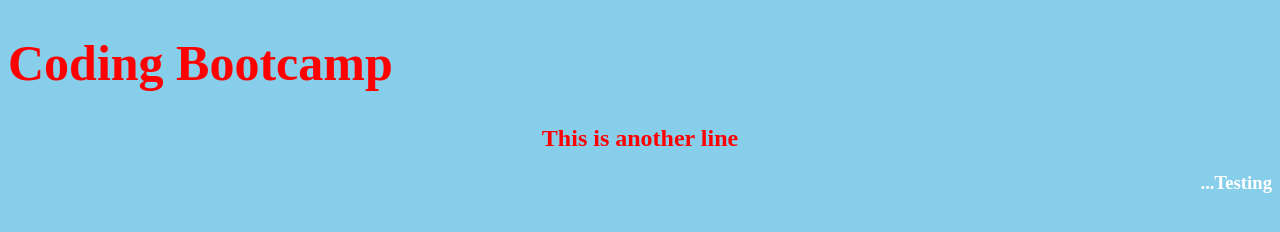
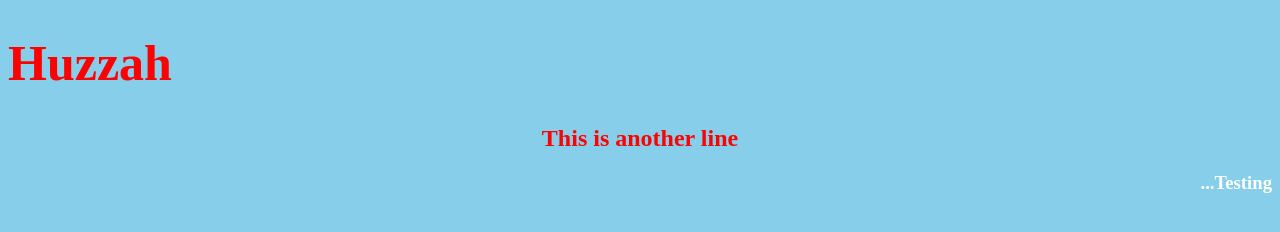
Before and after one commit to yaboybakes/magicschoolbus, a plain HTML site: page index.html in a window 1280 px wide. Drawn offline with Linux system fonts and the light colour scheme.

Commit message:
Update index.html

```diff
--- a/index.html
+++ b/index.html
@@ -26,7 +26,7 @@
 	</head>
 
 	<body>
-		<h1>Coding Bootcamp</h1>
+		<h1>Huzzah</h1>
 		<h2>This is another line</h2>
 		<h3>Testing...</h3>
 	</body>
```
